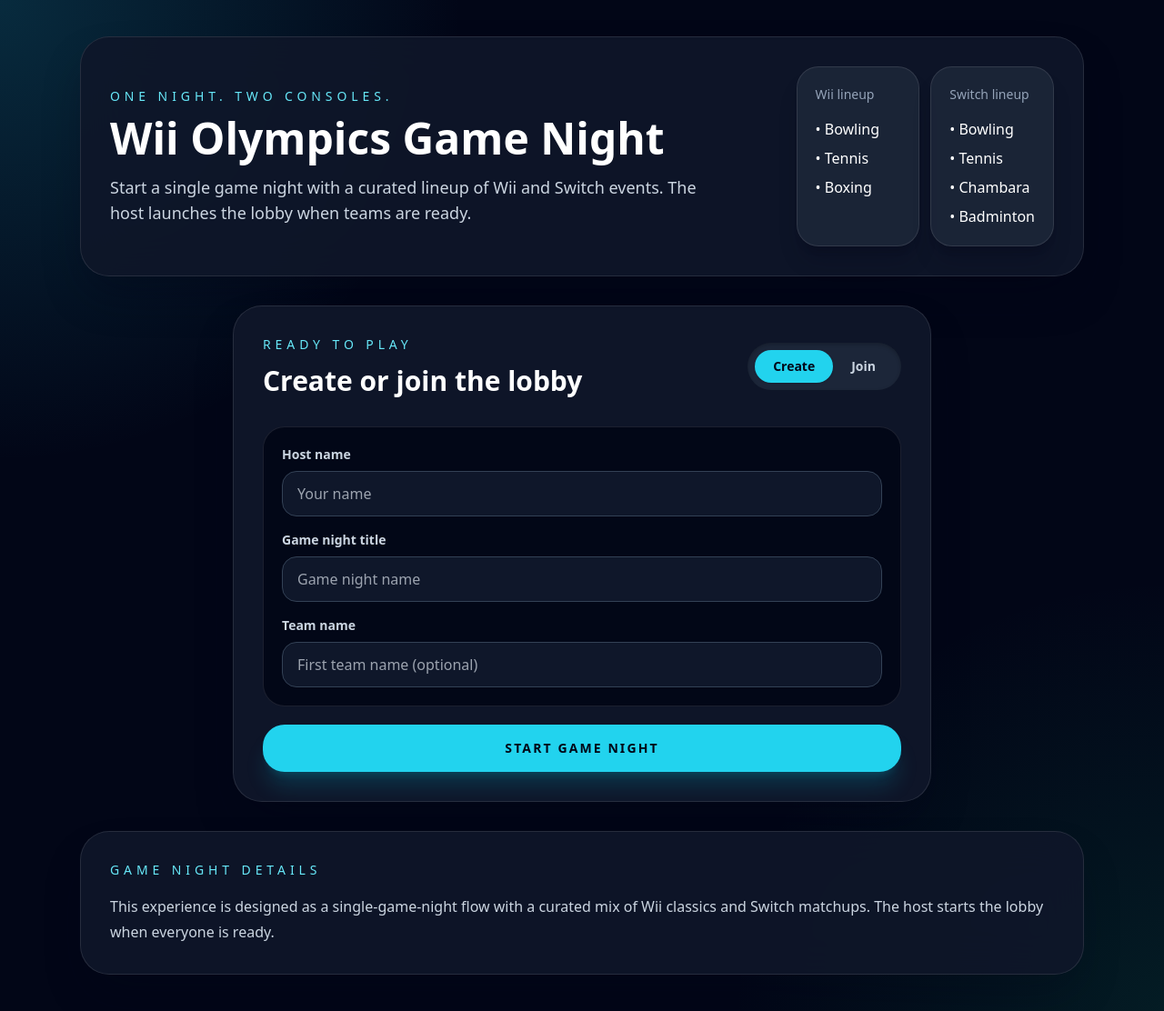
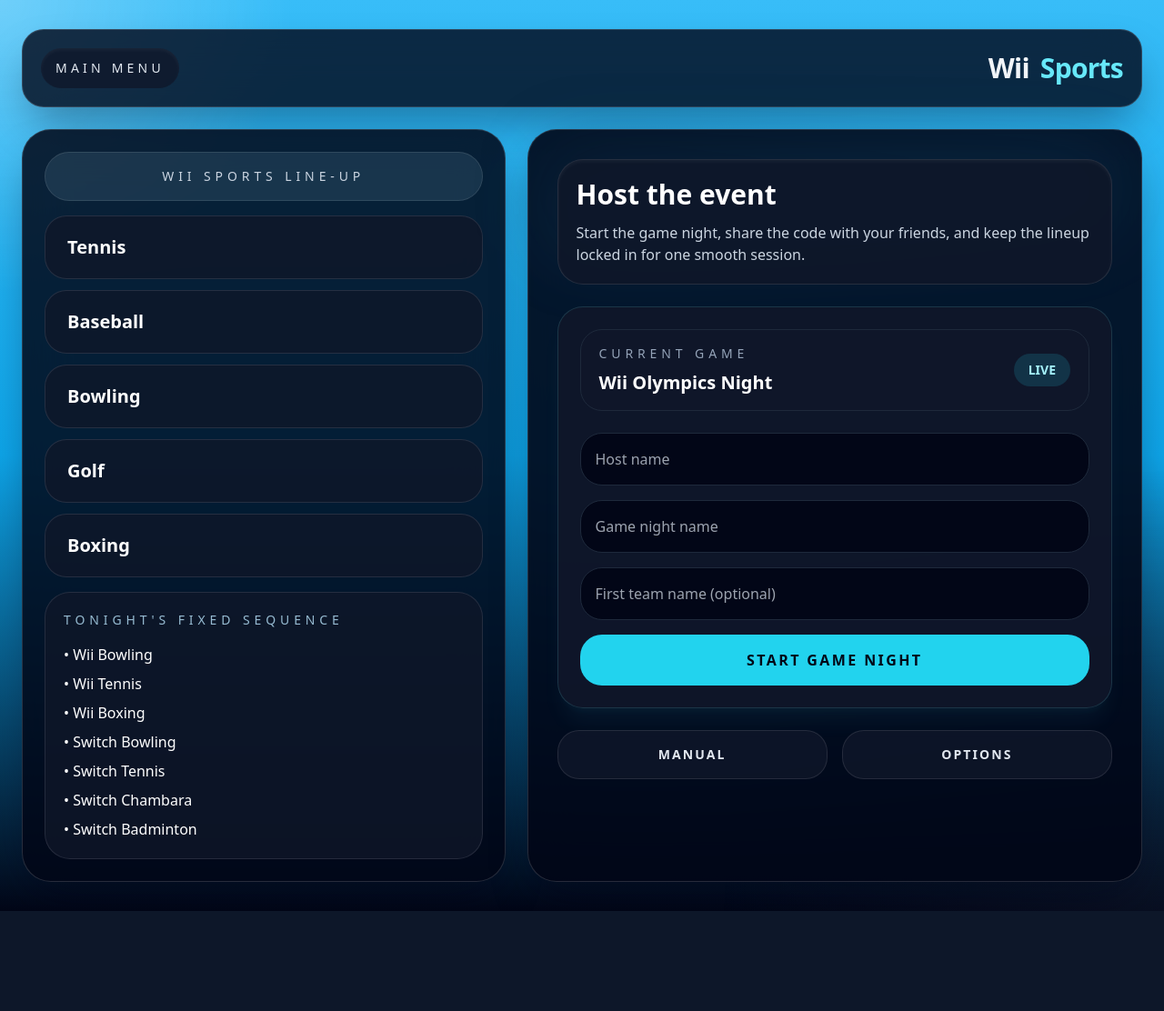
Before and after one commit to HawkshawJake/olypmic-wii-games.github.io, a Flask app: page / in a window 1280 px wide. Shown: the whole page at 91% size. After the commit the page ends 1002 px from the top, so only its background shows below. Run offline with Flask 3, Linux system fonts and the light colour scheme; some libraries are stand-ins or nearby versions.

Commit message:
UI update to wii theme

```diff
--- a/app/templates/index.html
+++ b/app/templates/index.html
@@ -1,97 +1,79 @@
 <!DOCTYPE html>
 <html>
 <head>
-    <title>Wii Olympics | One Night</title>
+    <title>Wii Sports Menu | Wii Olympics</title>
     <script src="https://cdn.tailwindcss.com"></script>
     <script defer src="https://cdn.jsdelivr.net/npm/alpinejs@3.x.x/dist/cdn.min.js"></script>
 </head>
-<body class="min-h-screen bg-slate-950 text-slate-100">
+<body class="min-h-screen bg-gradient-to-b from-sky-400 via-sky-500 to-slate-950 text-slate-100">
 <main class="relative min-h-screen overflow-hidden">
-    <div class="absolute inset-0 bg-[radial-gradient(circle_at_top_left,_rgba(34,211,238,0.18),_transparent_30%),radial-gradient(circle_at_bottom_right,_rgba(16,185,129,0.12),_transparent_28%)]"></div>
-    <div class="relative mx-auto flex min-h-screen max-w-6xl flex-col px-6 py-10">
-        <div class="mb-8 rounded-[2rem] border border-white/10 bg-slate-900/90 p-8 shadow-2xl shadow-slate-950/40 backdrop-blur-xl">
-            <div class="flex flex-col gap-6 lg:flex-row lg:items-center lg:justify-between">
-                <div>
-                    <p class="text-sm uppercase tracking-[0.35em] text-cyan-300">One night. Two consoles.</p>
-                    <h1 class="mt-3 text-4xl font-semibold text-white sm:text-5xl">Wii Olympics Game Night</h1>
-                    <p class="mt-4 max-w-2xl text-slate-300 sm:text-lg">Start a single game night with a curated lineup of Wii and Switch events. The host launches the lobby when teams are ready.</p>
-                </div>
-                <div class="grid gap-3 sm:grid-cols-2">
-                    <div class="rounded-3xl border border-white/10 bg-slate-800/80 p-5 shadow-xl shadow-slate-950/20">
-                        <p class="text-sm text-slate-400">Wii lineup</p>
-                        <ul class="mt-4 space-y-2 text-white">
-                            <li>• Bowling</li>
-                            <li>• Tennis</li>
-                            <li>• Boxing</li>
-                        </ul>
-                    </div>
-                    <div class="rounded-3xl border border-white/10 bg-slate-800/80 p-5 shadow-xl shadow-slate-950/20">
-                        <p class="text-sm text-slate-400">Switch lineup</p>
-                        <ul class="mt-4 space-y-2 text-white">
-                            <li>• Bowling</li>
-                            <li>• Tennis</li>
-                            <li>• Chambara</li>
-                            <li>• Badminton</li>
-                        </ul>
-                    </div>
+    <div class="absolute inset-0 opacity-80 bg-[radial-gradient(circle_at_top_left,_rgba(255,255,255,0.35),_transparent_20%),radial-gradient(circle_at_bottom_right,_rgba(15,23,42,0.7),_transparent_30%)]"></div>
+    <div class="relative mx-auto max-w-7xl px-6 py-8">
+        <div class="mb-6 rounded-3xl border border-white/15 bg-slate-950/80 p-5 shadow-2xl shadow-slate-950/40 backdrop-blur-xl">
+            <div class="flex flex-col gap-4 sm:flex-row sm:items-center sm:justify-between">
+                <div class="rounded-3xl bg-slate-900/80 px-4 py-3 text-sm uppercase tracking-[0.3em] text-slate-200 shadow-inner shadow-white/5">Main Menu</div>
+                <div class="flex items-center gap-3">
+                    <span class="text-3xl font-bold tracking-tight text-slate-100">Wii</span>
+                    <span class="text-3xl font-semibold tracking-tight text-cyan-300">Sports</span>
                 </div>
             </div>
         </div>
 
-        <div class="relative mx-auto w-full max-w-3xl rounded-[2rem] border border-white/10 bg-slate-900/95 p-8 shadow-2xl shadow-slate-950/40 backdrop-blur-xl" x-data="{ isLoginPage: true }">
-            <div class="mb-8 flex flex-col items-center justify-between gap-4 md:flex-row">
-                <div class="text-center md:text-left">
-                    <p class="text-sm uppercase tracking-[0.35em] text-cyan-300">Ready to play</p>
-                    <h2 class="mt-3 text-3xl font-semibold text-white">Create or join the lobby</h2>
+        <div class="grid gap-6 lg:grid-cols-[1.1fr_1.4fr]">
+            <section class="space-y-4 rounded-[2rem] border border-white/15 bg-slate-950/85 p-6 shadow-2xl shadow-slate-950/40 backdrop-blur-xl">
+                <div class="rounded-[2rem] border border-white/10 bg-sky-200/10 p-4 text-center text-sm uppercase tracking-[0.35em] text-slate-300">Wii Sports line-up</div>
+                <div class="space-y-3">
+                    <button class="w-full rounded-[1.5rem] border border-white/10 bg-slate-900/80 px-6 py-5 text-left text-xl font-semibold text-white shadow-[0_20px_60px_-40px_rgba(0,0,0,0.5)] transition hover:border-cyan-300/40">Tennis</button>
+                    <button class="w-full rounded-[1.5rem] border border-white/10 bg-slate-900/80 px-6 py-5 text-left text-xl font-semibold text-white shadow-[0_20px_60px_-40px_rgba(0,0,0,0.5)] transition hover:border-cyan-300/40">Baseball</button>
+                    <button class="w-full rounded-[1.5rem] border border-white/10 bg-slate-900/80 px-6 py-5 text-left text-xl font-semibold text-white shadow-[0_20px_60px_-40px_rgba(0,0,0,0.5)] transition hover:border-cyan-300/40">Bowling</button>
+                    <button class="w-full rounded-[1.5rem] border border-white/10 bg-slate-900/80 px-6 py-5 text-left text-xl font-semibold text-white shadow-[0_20px_60px_-40px_rgba(0,0,0,0.5)] transition hover:border-cyan-300/40">Golf</button>
+                    <button class="w-full rounded-[1.5rem] border border-white/10 bg-slate-900/80 px-6 py-5 text-left text-xl font-semibold text-white shadow-[0_20px_60px_-40px_rgba(0,0,0,0.5)] transition hover:border-cyan-300/40">Boxing</button>
                 </div>
-                <div class="flex items-center rounded-full bg-slate-800/90 p-2 shadow-inner shadow-black/20">
-                    <button type="button" @click="isLoginPage = true" :class="isLoginPage ? 'bg-cyan-400 text-slate-950 shadow' : 'text-slate-300 hover:text-white'" class="rounded-full px-5 py-2 text-sm font-semibold transition">Create</button>
-                    <button type="button" @click="isLoginPage = false" :class="!isLoginPage ? 'bg-cyan-400 text-slate-950 shadow' : 'text-slate-300 hover:text-white'" class="rounded-full px-5 py-2 text-sm font-semibold transition">Join</button>
+                <div class="mt-6 rounded-[1.75rem] border border-white/10 bg-slate-900/80 p-5 text-slate-300">
+                    <p class="text-sm uppercase tracking-[0.35em] text-sky-200/80">Tonight&apos;s fixed sequence</p>
+                    <ul class="mt-4 space-y-2 text-base leading-6 text-white">
+                        <li>• Wii Bowling</li>
+                        <li>• Wii Tennis</li>
+                        <li>• Wii Boxing</li>
+                        <li>• Switch Bowling</li>
+                        <li>• Switch Tennis</li>
+                        <li>• Switch Chambara</li>
+                        <li>• Switch Badminton</li>
+                    </ul>
                 </div>
-            </div>
+            </section>
 
-            <div class="grid gap-6">
-                <form action="/create_game" method="POST" x-show="isLoginPage" class="space-y-5">
-                    <div class="space-y-4 rounded-3xl border border-white/10 bg-slate-950/90 p-5">
-                        <div>
-                            <label class="mb-2 block text-sm font-semibold text-slate-300">Host name</label>
-                            <input name="username" required type="text" placeholder="Your name" class="w-full rounded-2xl border border-slate-700 bg-slate-900 px-4 py-3 text-white outline-none focus:border-cyan-400" />
+            <section class="relative rounded-[2rem] border border-white/15 bg-slate-950/90 p-8 shadow-2xl shadow-slate-950/40 backdrop-blur-xl">
+                <div class="absolute inset-x-6 top-6 h-28 rounded-[2rem] border border-white/10 bg-gradient-to-br from-slate-900/40 via-sky-400/10 to-transparent blur-2xl"></div>
+                <div class="relative z-10 space-y-6">
+                    <div class="rounded-[1.75rem] border border-white/10 bg-slate-900/90 p-5 shadow-inner shadow-white/5">
+                        <h2 class="text-3xl font-bold text-white">Host the event</h2>
+                        <p class="mt-3 text-slate-300">Start the game night, share the code with your friends, and keep the lineup locked in for one smooth session.</p>
+                    </div>
+
+                    <div class="rounded-[1.75rem] border border-cyan-300/15 bg-slate-900/95 p-6 shadow-xl shadow-cyan-300/5">
+                        <div class="flex items-center justify-between gap-4 rounded-3xl border border-slate-800 bg-slate-900/80 px-5 py-4">
+                            <div>
+                                <p class="text-sm uppercase tracking-[0.35em] text-slate-400">Current game</p>
+                                <p class="mt-2 text-xl font-semibold text-white">Wii Olympics Night</p>
+                            </div>
+                            <span class="rounded-full bg-cyan-400/15 px-4 py-2 text-sm font-semibold text-cyan-200">LIVE</span>
                         </div>
-                        <div>
-                            <label class="mb-2 block text-sm font-semibold text-slate-300">Game night title</label>
-                            <input name="game_name" required type="text" placeholder="Game night name" class="w-full rounded-2xl border border-slate-700 bg-slate-900 px-4 py-3 text-white outline-none focus:border-cyan-400" />
-                        </div>
-                        <div>
-                            <label class="mb-2 block text-sm font-semibold text-slate-300">Team name</label>
-                            <input name="team_name" type="text" placeholder="First team name (optional)" class="w-full rounded-2xl border border-slate-700 bg-slate-900 px-4 py-3 text-white outline-none focus:border-cyan-400" />
-                        </div>
+
+                        <form action="/create_game" method="POST" class="mt-6 space-y-4">
+                            <input name="username" required type="text" placeholder="Host name" class="w-full rounded-3xl border border-slate-800 bg-slate-950 px-4 py-4 text-white outline-none focus:border-cyan-400" />
+                            <input name="game_name" required type="text" placeholder="Game night name" class="w-full rounded-3xl border border-slate-800 bg-slate-950 px-4 py-4 text-white outline-none focus:border-cyan-400" />
+                            <input name="team_name" type="text" placeholder="First team name (optional)" class="w-full rounded-3xl border border-slate-800 bg-slate-950 px-4 py-4 text-white outline-none focus:border-cyan-400" />
+                            <button class="w-full rounded-[1.5rem] bg-cyan-400 py-4 text-base font-semibold uppercase tracking-[0.15em] text-slate-950 transition hover:bg-cyan-300">Start Game Night</button>
+                        </form>
                     </div>
-                    <button class="w-full rounded-3xl bg-cyan-400 py-4 text-sm font-semibold uppercase tracking-[0.15em] text-slate-950 shadow-xl shadow-cyan-500/20 transition hover:bg-cyan-300">Start game night</button>
-                </form>
 
-                <form action="/join_game" method="POST" x-show="!isLoginPage" class="space-y-5">
-                    <div class="space-y-4 rounded-3xl border border-white/10 bg-slate-950/90 p-5">
-                        <div>
-                            <label class="mb-2 block text-sm font-semibold text-slate-300">Player name</label>
-                            <input name="username" required type="text" placeholder="Your name" class="w-full rounded-2xl border border-slate-700 bg-slate-900 px-4 py-3 text-white outline-none focus:border-cyan-400" />
-                        </div>
-                        <div>
-                            <label class="mb-2 block text-sm font-semibold text-slate-300">Game code</label>
-                            <input name="game_code" required type="text" placeholder="Enter code" class="w-full rounded-2xl border border-slate-700 bg-slate-900 px-4 py-3 text-white outline-none focus:border-cyan-400" />
-                        </div>
-                        <div>
-                            <label class="mb-2 block text-sm font-semibold text-slate-300">Team name</label>
-                            <input name="team_name" type="text" placeholder="Team name (optional)" class="w-full rounded-2xl border border-slate-700 bg-slate-900 px-4 py-3 text-white outline-none focus:border-cyan-400" />
-                        </div>
+                    <div class="grid gap-4 sm:grid-cols-2">
+                        <a href="#" class="rounded-[1.5rem] border border-white/10 bg-slate-900/80 px-5 py-4 text-center text-sm font-semibold uppercase tracking-[0.15em] text-slate-200 hover:bg-slate-900">Manual</a>
+                        <a href="#" class="rounded-[1.5rem] border border-white/10 bg-slate-900/80 px-5 py-4 text-center text-sm font-semibold uppercase tracking-[0.15em] text-slate-200 hover:bg-slate-900">Options</a>
                     </div>
-                    <button class="w-full rounded-3xl bg-cyan-400 py-4 text-sm font-semibold uppercase tracking-[0.15em] text-slate-950 shadow-xl shadow-cyan-500/20 transition hover:bg-cyan-300">Join game</button>
-                </form>
-            </div>
-        </div>
-
-        <div class="mt-8 rounded-[2rem] border border-white/10 bg-slate-900/90 p-8 text-slate-300 shadow-2xl shadow-slate-950/30 backdrop-blur-xl">
-            <p class="text-sm uppercase tracking-[0.35em] text-cyan-300">Game night details</p>
-            <p class="mt-4 leading-7 text-slate-300">This experience is designed as a single-game-night flow with a curated mix of Wii classics and Switch matchups. The host starts the lobby when everyone is ready.</p>
+                </div>
+            </section>
         </div>
     </div>
 </main>
```
